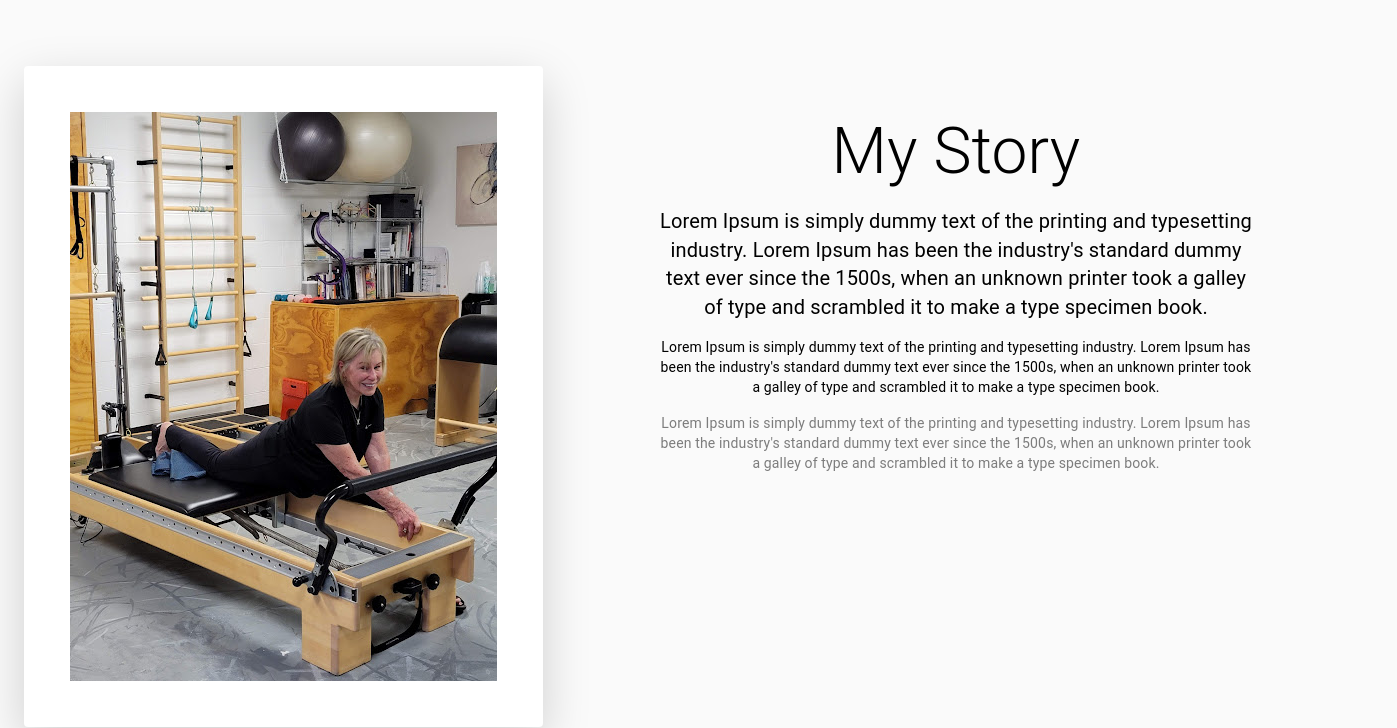
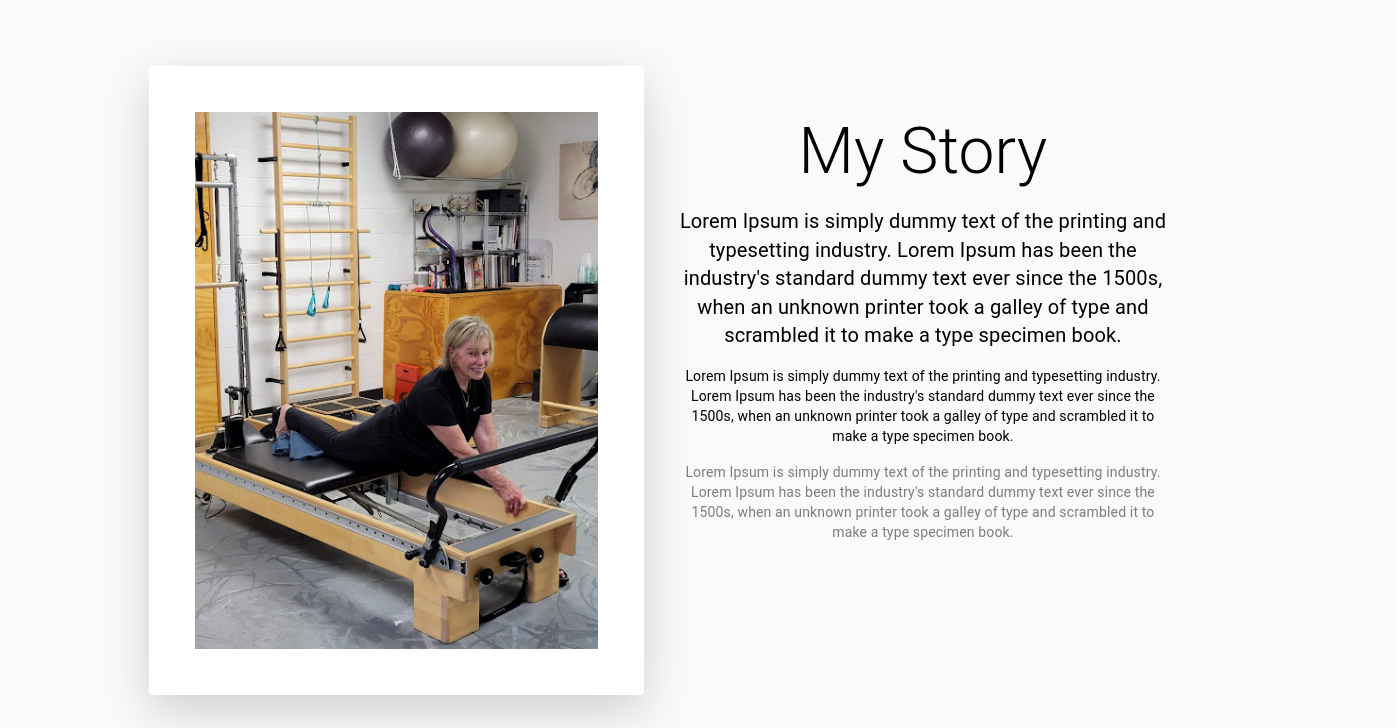
Before and after one commit to pelagicBKK/pilates-site, a React (Create React App) app: page / in a window 1280 px wide. Shown: the part 918-1646 px from the top of the page, 1397 px wide, since content can reach past the window. Built offline with nearby package versions, Linux system fonts and the light colour scheme.

Commit message:
update margins my story

```diff
--- a/src/components/home/SectionOne.jsx
+++ b/src/components/home/SectionOne.jsx
@@ -10,15 +10,15 @@ import { Grid, Container, Card, } from "@material-ui/core";
 export default function SectionOne() {
   return (
     <Fragment>
-      <div className="feature-box py-3 py-xl-5">
+      <div className=" py-3 py-xl-5" >
         <Container className="py-3 py-xl-5">
-          <div className="py-0 py-xl-5" >
+          <div className="py-0 py-xl-5" style={{marginRight:125, marginLeft:125, width:"100%"}}  >
             <Grid container spacing={4}>
 
 
 
 
-              <Grid item xs={12} lg={6} className="d-flex align-items-center">
+              <Grid item xs={12} lg={5} className="d-flex align-items-center">
                 <Card className="p-3 shadow-lg p-3 mb-5 bg-white rounded"  >
                   <img
                     style={{
@@ -32,9 +32,9 @@ export default function SectionOne() {
                   />
                 </Card>
               </Grid>
-            <Grid item xs={12} lg={6}>
+            <Grid item xs={12} lg={5}>
                 <div className="py-0 py-xl-5">
-                  <div className="pl-0 pl-xl-5 text-center text-black">
+                  <div className="pl-0 pl-xl-5 text-center text-black" style= {{marginRight:"0px"}}>
                     <h1 className="display-3 mb-3 font-weight-bold">
                       My Story
                     </h1>
```
